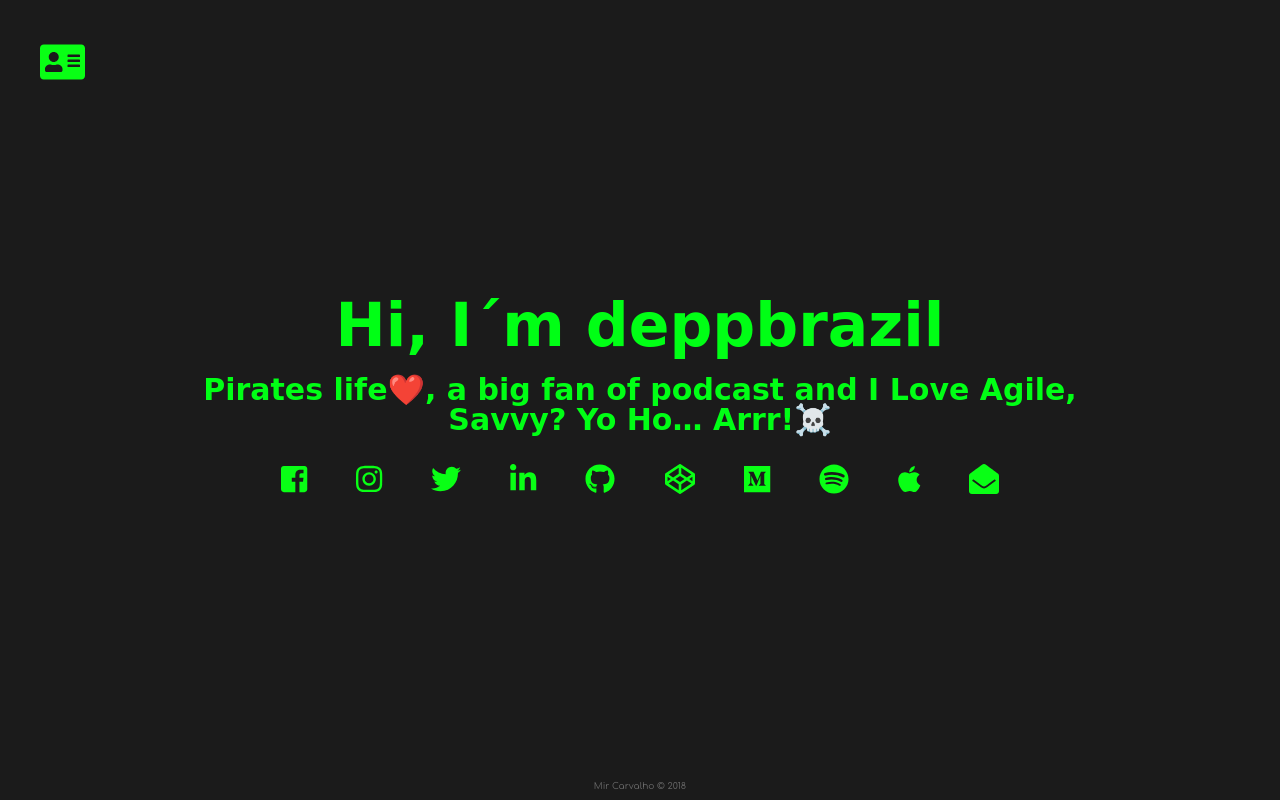
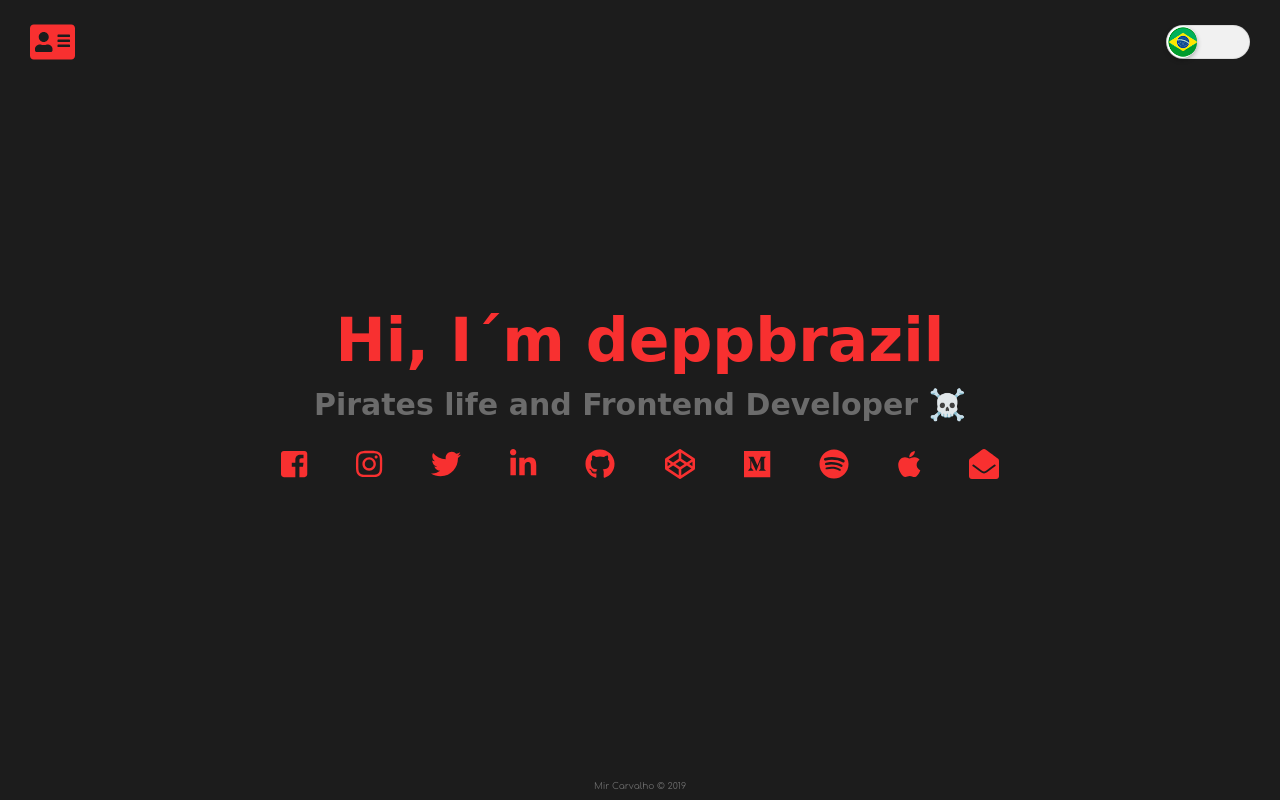
Before and after one commit to deppbrazil/deppbrazil.github.io, a website: page index.html in a window 1280 px wide. Drawn offline with Linux system fonts and the light colour scheme; a web font is replaced by a local one.

Commit message:
:rocket: Add buttton and function translate en/pt-br, Update card cv, Update slogan, Update line spaces, Fix cv link, Update copyright

```diff
--- a/index.html
+++ b/index.html
@@ -3,7 +3,8 @@
 <head>
     <meta charset="utf-8" />
     <meta http-equiv="X-UA-Compatible" content="IE=edge">
-    <title>deppbrazilUS</title>
+    <title>Deppbrazil US</title>
+
     <!-- favicon -->
     <link rel="apple-touch-icon" sizes="180x180" href="dist/favicon/apple-touch-icon.png">
     <link rel="icon" type="image/png" sizes="32x32" href="dist/favicon/favicon-32x32.png">
@@ -12,25 +13,35 @@
     <meta name="msapplication-TileColor" content="#da532c">
     <meta name="theme-color" content="#ffffff">
     <meta name="viewport" content="width=device-width, initial-scale=1.0, maximum-scale=1.0, user-scalable=no" />
-    <!-- favicon -->
+
     <!-- fontawesome 5-->
     <script src="https://use.fontawesome.com/releases/v5.0.4/js/brands.js"></script>
     <script src="https://use.fontawesome.com/releases/v5.0.4/js/solid.js"></script>
     <script src="https://use.fontawesome.com/releases/v5.0.4/js/regular.js"></script>
     <script src="https://use.fontawesome.com/releases/v5.0.4/js/fontawesome.js"></script>
-    <!-- fontawesome 5-->
-    <meta name="viewport" content="width=device-width, initial-scale=1">
+
+    <!-- css -->
     <link rel="stylesheet" href="dist/css/main.css">
     <link rel="stylesheet" href="dist/css/media-queries.css">
+
+    <!-- js -->
+    <script src="dist/js/button.js"></script>
 </head>
 
 <body>
+    <!-- switch portuguese/english -->
+    <div class="container-button">
+        <input onclick="openBR()" id="switch-shadow" class="switch switch--shadow" type="checkbox">
+        <label for="switch-shadow"></label>
+    </div>
+
     <div class="wrapper-address-card">
-        <a target="_blank" href="https://github.com/deppbrazil/cv/blob/master/dist/cv-en.pdf"><i class="fas fa-address-card"></i></a>
+        <a target="_blank" href="dist/cv/mir-cv-en.pdf"><i class="fas fa-address-card"></i></a>
     </div>
+
     <section class="container">
         <h1>Hi, I´m deppbrazil</h1>
-        <h2>Pirates life❤️, a big fan of podcast and I Love Agile, Savvy? Yo Ho… Arrr!☠️</h2>
+        <h2>Pirates life and Frontend Developer ☠️</h2>
         <div class="wrapper">
             <div class="container-icons">
                 <a target="_blank" href="https://www.facebook.com/deppbrazil"><i class="fab fa-facebook-square"></i></a>
@@ -50,7 +61,7 @@
     </section>
 
     <footer>
-        <div class="wrapper-footer"><p>Mir Carvalho © 2018</p></div>
+        <div class="wrapper-footer"><p>Mir Carvalho © 2019</p></div>
     </footer>
 </body>
 </html>
```
Also changed, not shown: dist/brand-country/brasil-small.png (added), dist/brand-country/brasil.png (added), dist/brand-country/eua-small.png (added), dist/brand-country/eua.png (added), dist/css/main.css, dist/css/media-queries.css, dist/js/button.js (added), 2 other files.
